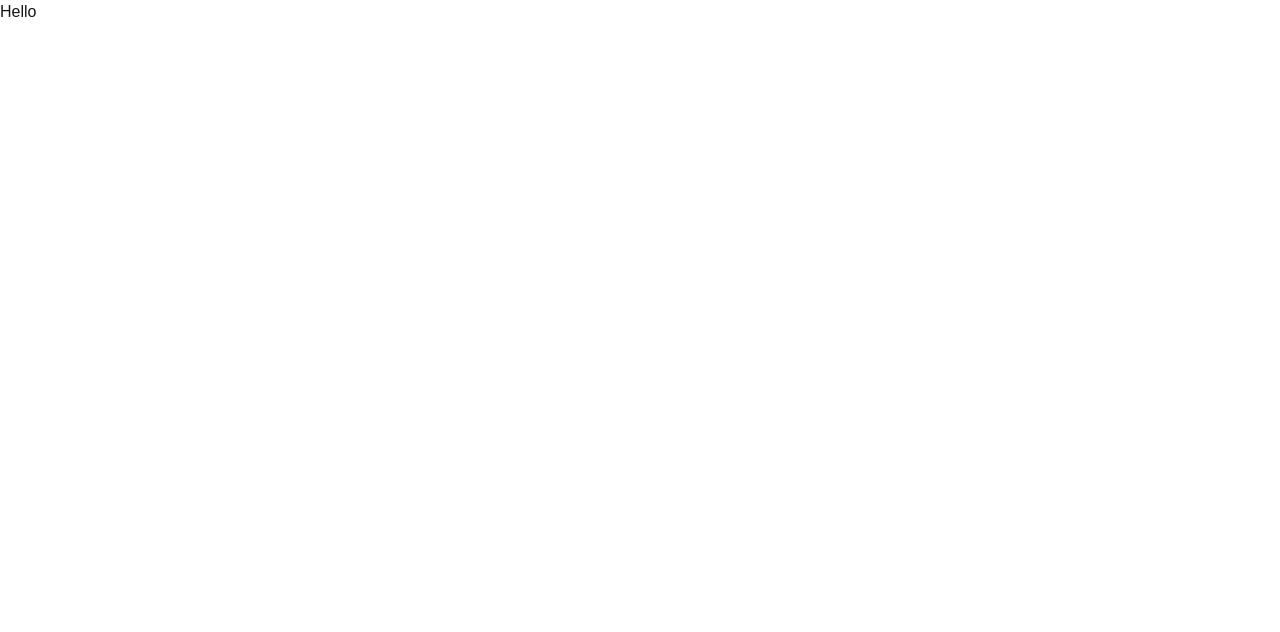
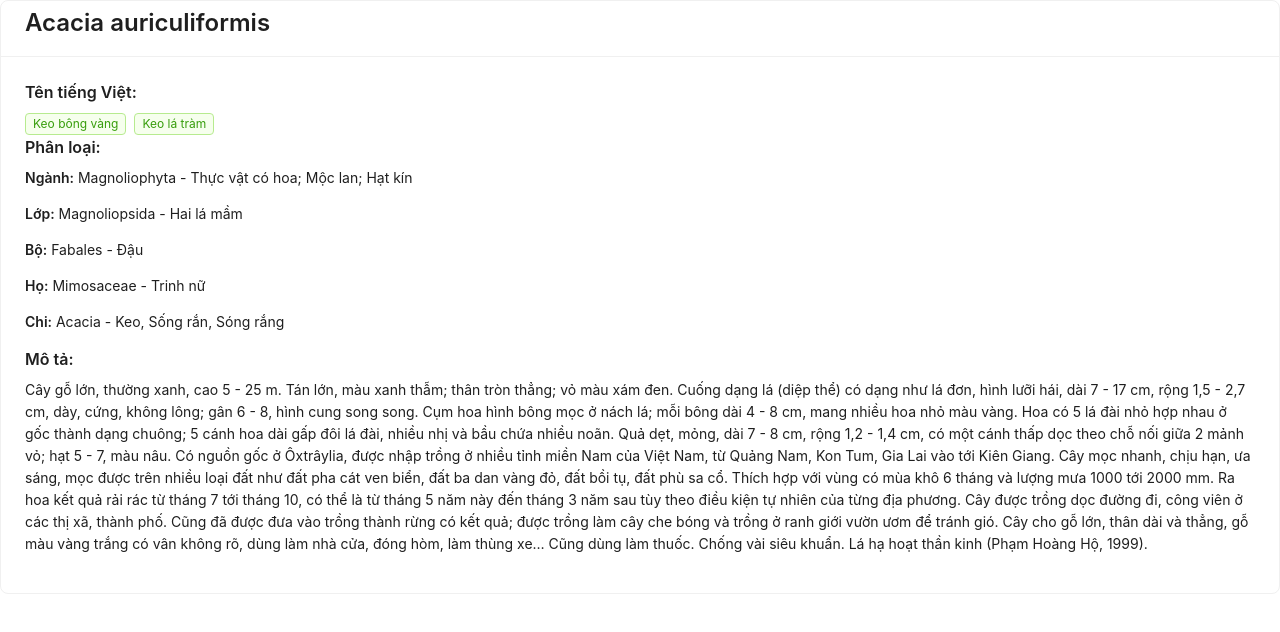
Before and after one commit to IMnhvjp/google-plant, a Next.js app: page /search in a window 1280 px wide. Shown: the top 632 px of the page. Built offline with nearby package versions, Linux system fonts and the light colour scheme.

Commit message:
info page

```diff
--- a/src/app/search/page.tsx
+++ b/src/app/search/page.tsx
@@ -1,10 +1,33 @@
+'use client'
 import { useEffect, useState } from 'react';
 import { useRouter } from "next/navigation";
 import { useMutation, useQuery, useQueryClient } from '@tanstack/react-query';
-
+import { Card, Tag, Typography } from "antd";
 import Image from "next/image";
 
-export default function Search() {
+const plantData = {
+  "scientific_name": "Acacia auriculiformis",
+  "english_name": null,
+  "vietnamese_name": [
+      "Keo bông vàng",
+      "Keo lá tràm"
+  ],
+  "other_names": [],
+  "division": "Magnoliophyta",
+  "division_description": "Thực vật có hoa; Mộc lan; Hạt kín",
+  "_class": "Magnoliopsida",
+  "_class_description": "Hai lá mầm",
+  "order": "Fabales",
+  "order_description": "Đậu",
+  "family": "Mimosaceae",
+  "family_description": "Trinh nữ",
+  "genus": "Acacia",
+  "genus_description": "Keo, Sống rắn, Sóng rắng",
+  "description": "Cây gỗ lớn, thường xanh, cao 5 - 25 m. Tán lớn, màu xanh thẫm; thân tròn thẳng; vỏ màu xám đen. Cuống dạng lá (diệp thể) có dạng như lá đơn, hình lưỡi hái, dài 7 - 17 cm, rộng 1,5 - 2,7 cm, dày, cứng, không lông; gân 6 - 8, hình cung song song.\nCụm hoa hình bông mọc ở nách lá; mỗi bông dài 4 - 8 cm, mang nhiều hoa nhỏ màu vàng. Hoa có 5 lá đài nhỏ hợp nhau ở gốc thành dạng chuông; 5 cánh hoa dài gấp đôi lá đài, nhiều nhị và bầu chứa nhiều noãn. Quả dẹt, mỏng, dài 7 - 8 cm, rộng 1,2 - 1,4 cm, có một cánh thấp dọc theo chỗ nối giữa 2 mảnh vỏ; hạt 5 - 7, màu nâu.\nCó nguồn gốc ở Ôxtrâylia, được nhập trồng ở nhiều tỉnh miền Nam của Việt Nam, từ Quảng Nam, Kon Tum, Gia Lai vào tới Kiên Giang.\nCây mọc nhanh, chịu hạn, ưa sáng, mọc được trên nhiều loại đất như đất pha cát ven biển, đất ba dan vàng đỏ, đất bồi tụ, đất phù sa cổ. Thích hợp với vùng có mùa khô 6 tháng và lượng mưa 1000 tới 2000 mm.\nRa hoa kết quả rải rác từ tháng 7 tới tháng 10, có thể là từ tháng 5 năm này đến tháng 3 năm sau tùy theo điều kiện tự nhiên của từng địa phương.\nCây được trồng dọc đường đi, công viên ở các thị xã, thành phố. Cũng đã được đưa vào trồng thành rừng có kết quả; được trồng làm cây che bóng và trồng ở ranh giới vườn ươm để tránh gió.\nCây cho gỗ lớn, thân dài và thẳng, gỗ màu vàng trắng có vân không rõ, dùng làm nhà cửa, đóng hòm, làm thùng xe…\nCũng dùng làm thuốc. Chống vài siêu khuẩn. Lá hạ hoạt thần kinh (Phạm Hoàng Hộ, 1999)."
+}
+
+
+const Search = () => {
 
 //   const SearchMutaion = useMutation( {
 //     mutationFn: async () => {
@@ -19,8 +42,52 @@ export default function Search() {
 //   })
 
   return (
-    <>
-        <div>Hello</div>
-    </>
-  )
+    <div className="bg-gray-100 min-h-screen p-4 flex justify-center">
+      <Card
+        title={
+          <Typography.Title level={3} className="text-green-700">
+            {plantData.scientific_name}
+          </Typography.Title>
+        }
+        bordered={true}
+        className="w-full max-w-3xl shadow-lg"
+      >
+        <div className="mb-4">
+          <Typography.Title level={5}>Tên tiếng Việt:</Typography.Title>
+          {plantData.vietnamese_name.map((name, index) => (
+            <Tag color="green" key={index}>
+              {name}
+            </Tag>
+          ))}
+        </div>
+
+        <div className="mb-4">
+          <Typography.Title level={5}>Phân loại:</Typography.Title>
+          <Typography.Paragraph>
+            <strong>Ngành:</strong> {plantData.division} - {plantData.division_description}
+          </Typography.Paragraph>
+          <Typography.Paragraph>
+            <strong>Lớp:</strong> {plantData._class} - {plantData._class_description}
+          </Typography.Paragraph>
+          <Typography.Paragraph>
+            <strong>Bộ:</strong> {plantData.order} - {plantData.order_description}
+          </Typography.Paragraph>
+          <Typography.Paragraph>
+            <strong>Họ:</strong> {plantData.family} - {plantData.family_description}
+          </Typography.Paragraph>
+          <Typography.Paragraph>
+            <strong>Chi:</strong> {plantData.genus} - {plantData.genus_description}
+          </Typography.Paragraph>
+        </div>
+
+        <div>
+          <Typography.Title level={5}>Mô tả:</Typography.Title>
+          <Typography.Paragraph>{plantData.description}</Typography.Paragraph>
+        </div>
+      </Card>
+    </div>
+  );
+
 }
+
+export default Search
```
